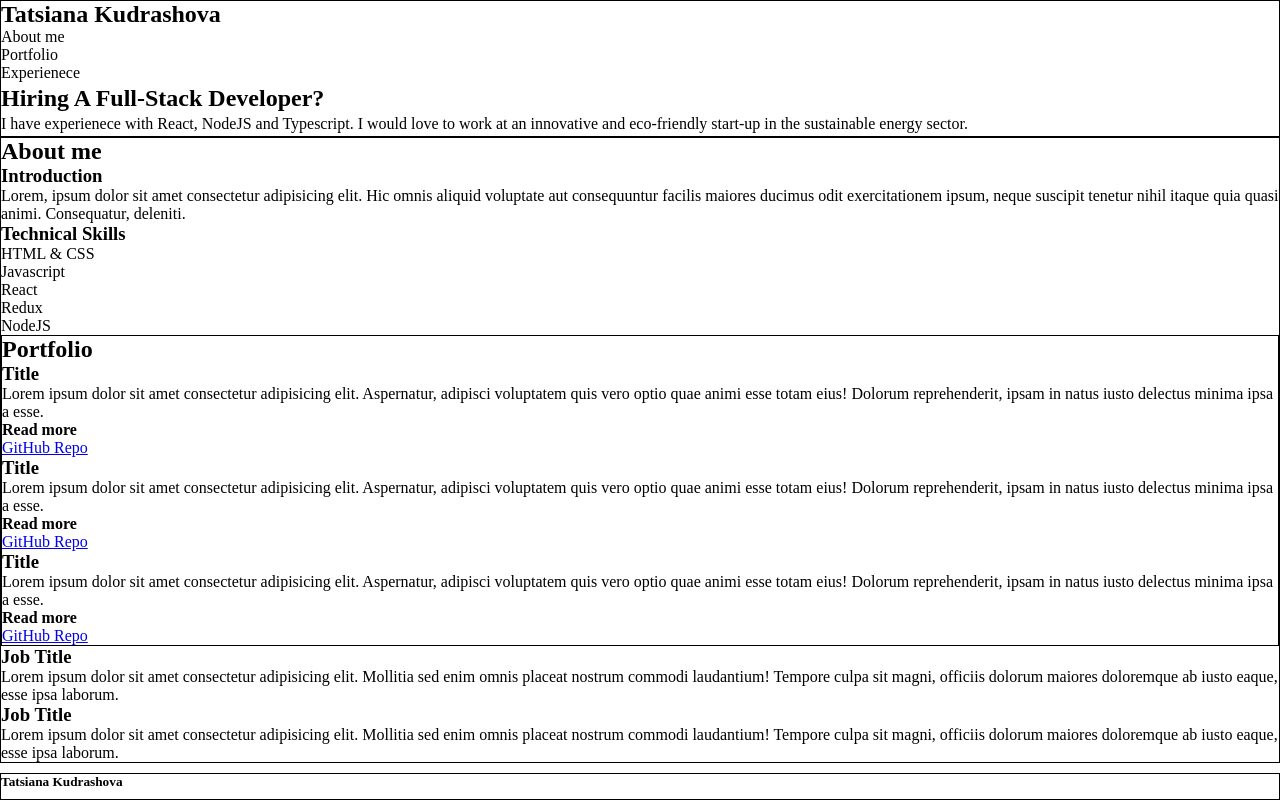
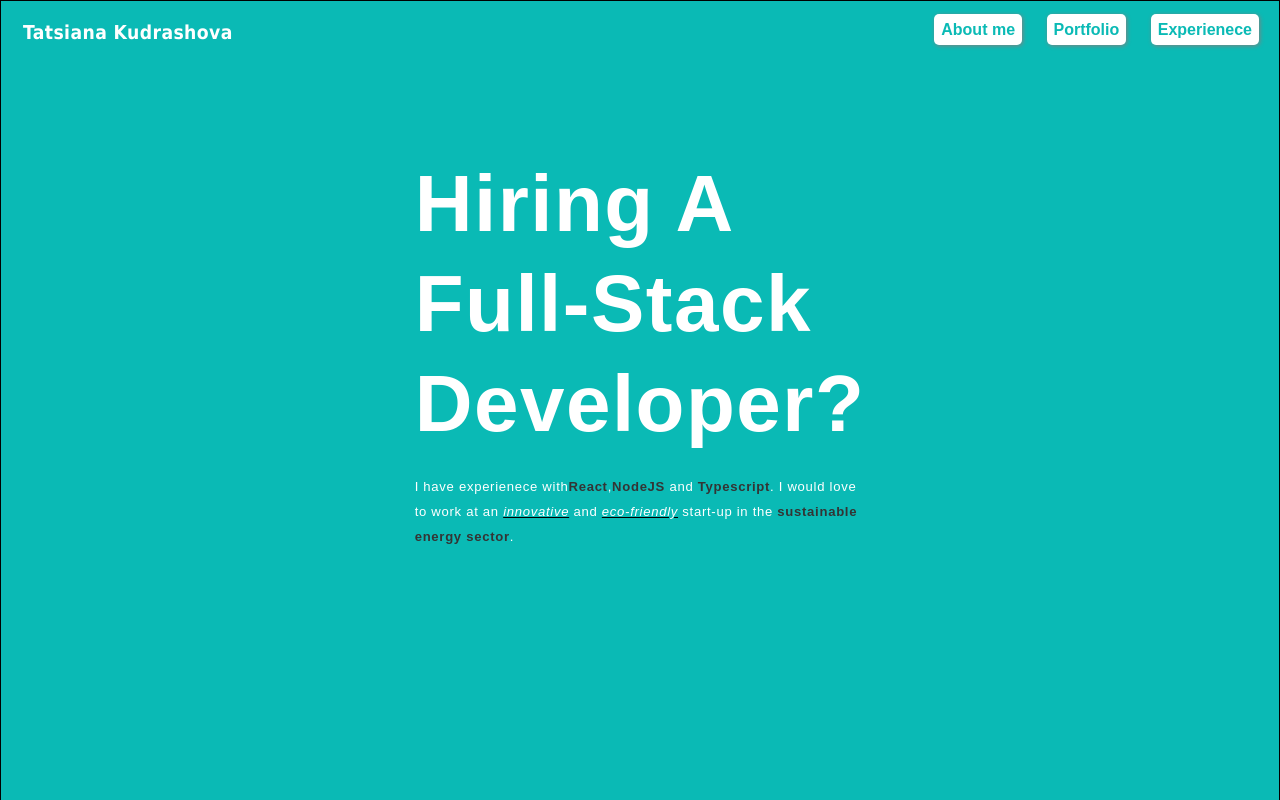
Before and after one commit to tati89/boolean-uk-html-full-stack-portfolio, a website: page index.html in a window 1280 px wide. Shown: the top 800 px of the page. Drawn offline with Linux system fonts and the light colour scheme.

Commit message:
Section 1of 5 is fully done

```diff
--- a/index.html
+++ b/index.html
@@ -9,21 +9,23 @@
   </head>
   <body>
     <div class="container">
-      <header>
-        <nav>
-          <h1 class="left-nav">Tatsiana Kudrashova</h1>
-          <ul class="right-nav">
+      <header class="navigation">
+        <nav class="top-bar-nav">
+            <h1>Tatsiana Kudrashova</h1>
+            <ul>
               <li>About me</li>
               <li>Portfolio</li>
               <li>Experienece</li>
             </ul>
         </nav>
+        <div class="introduction">
             <h2>Hiring A Full-Stack Developer?</h2>
             <p>
-        I have experienece with React, NodeJS and Typescript. I would love to
-        work at an innovative and eco-friendly start-up in the sustainable
-        energy sector.
+            I have experienece with<span class="react">React</span>,<span class="react">NodeJS</span> and <span class="react">Typescript</span>. I would love to
+            work at an <span class="eco">innovative</span> and <span class="eco">eco-friendly</span> start-up in the <span class="react">sustainable
+            energy sector</span>.
             </p>
+        </div>
     </header>
     <main>
       <section class="about-me">
--- a/style.css
+++ b/style.css
@@ -1,33 +1,116 @@
+:root {
+  --portfolio-background: #353839;
+}
+
 * {
   padding: 0;
   margin: 0;
+  font-family: sans-serif;
+}
+
+html {
+  scroll-behavior: smooth;
 }
 
 .container {
   min-height: 100vh;
 
   display: grid;
-  grid-row: repeat(5, 1fr);
+  grid-template-rows: repeat(4, auto) 25px;
 }
 
 header {
-  display: grid;
-  grid-row: 50px 1fr;
+  background-color: #0abab5;
+  color: white;
+  padding-bottom: 400px;
+
   border: 1px solid black;
 }
 
-.left-nav {
+.navigation.top-bar-nav {
+  display: grid;
+  grid-template-columns: 1fr, auto;
 }
 
-.right-nav {
+.top-bar-nav {
+  display: grid;
+  grid-template-columns: 1fr 1fr;
+}
+
+.top-bar-nav ul {
+  list-style: none;
+  justify-self: right;
+}
+
+.top-bar-nav ul,
+.top-bar-nav h1 {
+  padding-top: 20px;
+}
+
+.top-bar-nav h1 {
+  font-size: 1.2rem;
+  font-family: Tahoma;
+  letter-spacing: 0.4px;
+
+  padding-left: 22px;
+}
+
+.top-bar-nav ul li {
+  display: inline;
+  padding: 7px;
+  margin-right: 20px;
+  background-color: white;
+  border-radius: 5px;
+  font-weight: bold;
+  box-shadow: 1px 1px 4px grey;
+  color: #0abab5;
+}
+
+.introduction {
+  /* grid-area: introduction; */
+  display: grid;
+  grid-template:
+    ". h2 . " 1fr
+    ". p . " /
+    1fr 1fr 1fr;
+}
+
+.introduction h2 {
+  grid-area: h2;
+  place-content: center;
+  padding-top: 110px;
+  font-size: 5rem;
+  letter-spacing: 1.5px;
+  line-height: 100px;
+}
+
+.introduction p {
+  grid-area: p;
+  place-content: center;
+  padding-top: 20px;
+  font-size: 0.82rem;
+  letter-spacing: 0.7px;
+  line-height: 25px;
+}
+
+.introduction span.react {
+  color: #343434;
+  font-weight: bold;
+}
+
+.introduction span.eco {
+  font-style: italic;
+  text-decoration: black underline;
 }
 
 .about-me {
-  display: grid;
+  grid-area: about-me;
+  /* display: grid; */
   border: 1px solid black;
 }
 
 .portfolio {
+  grid-area: portfolio;
   display: grid;
   border: 1px solid black;
 }
```
Lines whose indentation alone changed are shown as unchanged.
